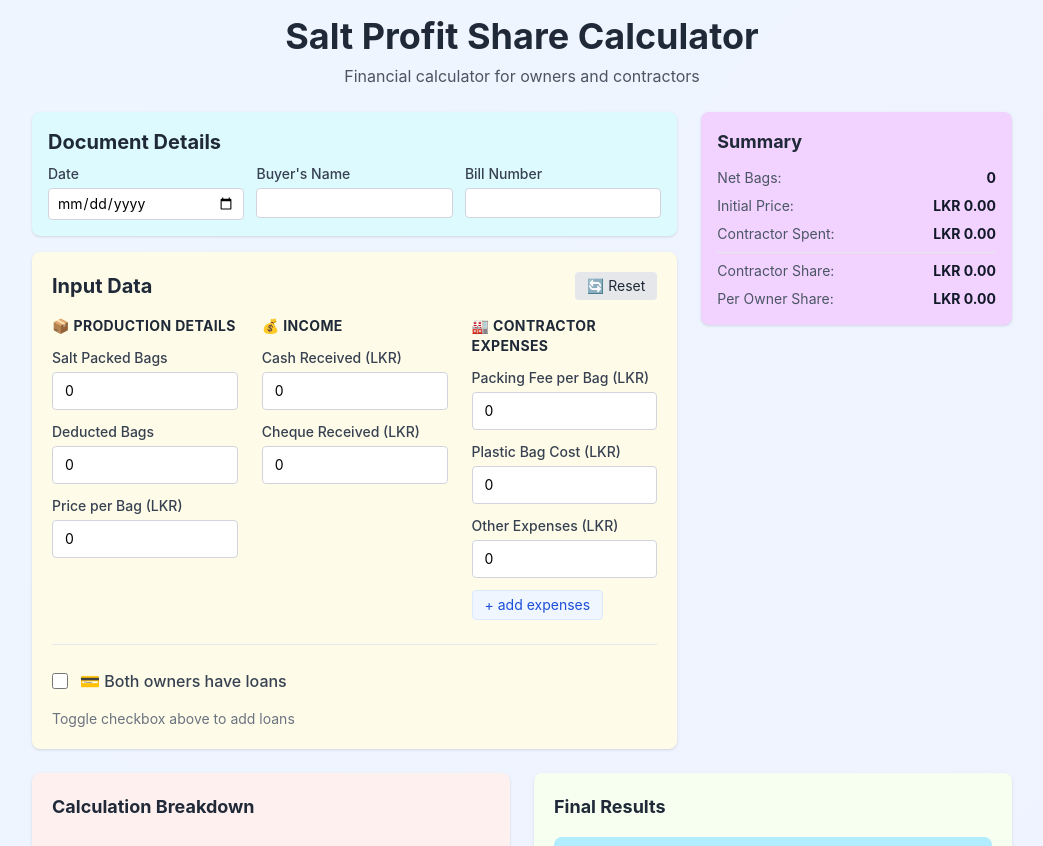
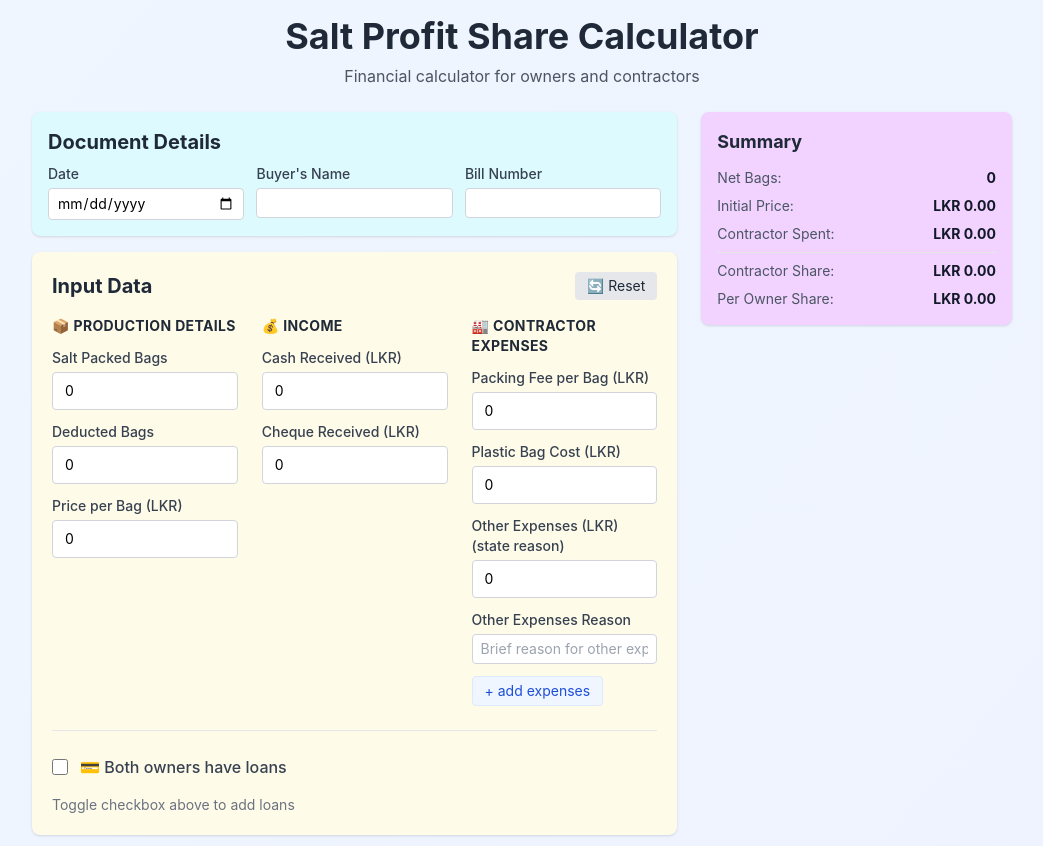
Before and after one commit to seiyadhniyas/Salt-Profit-Share-Calculator-SaaS, a React (Vite) app: page / in a window 1280 px wide. Shown: the top 846 px of the page, without its empty margins (118-1161 px from the left). Built offline with nearby package versions, Linux system fonts and the light colour scheme.

Commit message:
Add input field for 'Other Expenses Reason' and update related components

```diff
--- a/src/App.jsx
+++ b/src/App.jsx
@@ -19,6 +19,7 @@ export default function App(){
     packingFeePerBag: 0,
     bagCostPerUnit: 0,
     otherExpenses: 0,
+    otherExpensesReason: '',
     loanInaya: 0,
     loanShakira: 0,
     bothOwnersHaveLoans: false,
@@ -204,6 +205,16 @@ export default function App(){
                 <div className="row"><div className="muted">Net Bags</div><div className="value">{results.netBags}</div></div>
                 <div className="row"><div className="muted">Initial Price</div><div className="value">{formatLKR(results.initialPrice)}</div></div>
                 <div className="row"><div className="muted">Contractor Spent</div><div className="value">{formatLKR(results.contractorTotalSpent)}</div></div>
+                <div className="row"><div className="muted">Other Expenses Reason</div><div className="value">{inputs.otherExpensesReason || '-'}</div></div>
+                {/* list manual extra expenses if any */}
+                {(inputs.extraExpenses || []).length > 0 && (
+                  <div style={{ marginTop: 6 }}>
+                    <div className="muted" style={{ marginBottom: 4 }}>Extra Expenses</div>
+                    {(inputs.extraExpenses || []).map(e => (
+                      <div key={e.id} className="row"><div className="muted">{e.label}</div><div className="value">{formatLKR(e.amount)}</div></div>
+                    ))}
+                  </div>
+                )}
                 <div className="row"><div className="muted">Contractor Share</div><div className="value">{formatLKR(results.contractorShare)}</div></div>
                 <div className="row"><div className="muted">Per Owner Share</div><div className="value">{formatLKR(results.generalSharePerOwner)}</div></div>
               </div>
--- a/src/components/InputSection.jsx
+++ b/src/components/InputSection.jsx
@@ -102,7 +102,18 @@ export default function InputSection({ inputs, setInput, reset, toggleLoans }) {
             <h4 className="font-bold text-gray-800 mb-3 text-sm uppercase tracking-wide">🏭 Contractor Expenses</h4>
             <NumberInput label="Packing Fee per Bag (LKR)" name="packingFeePerBag" value={inputs.packingFeePerBag} onChange={onChange} />
             <NumberInput label="Plastic Bag Cost (LKR)" name="bagCostPerUnit" value={inputs.bagCostPerUnit} onChange={onChange} />
-            <NumberInput label="Other Expenses (LKR)" name="otherExpenses" value={inputs.otherExpenses} onChange={onChange} />
+            <NumberInput label="Other Expenses (LKR) (state reason)" name="otherExpenses" value={inputs.otherExpenses} onChange={onChange} />
+            <label className="block mb-3">
+              <div className="text-sm font-medium text-gray-700 mb-1">Other Expenses Reason</div>
+              <input
+                type="text"
+                name="otherExpensesReason"
+                value={inputs.otherExpensesReason || ''}
+                onChange={(e) => onChange('otherExpensesReason', e.target.value)}
+                className="w-full border border-gray-300 rounded px-2 py-1 text-sm"
+                placeholder="Brief reason for other expenses"
+              />
+            </label>
             <div className="mt-2">
               <button type="button" onClick={addExpense} className="inline-flex items-center gap-2 px-3 py-1 bg-blue-50 text-blue-700 border border-blue-100 rounded text-sm hover:bg-blue-100">
                 + add expenses
```
